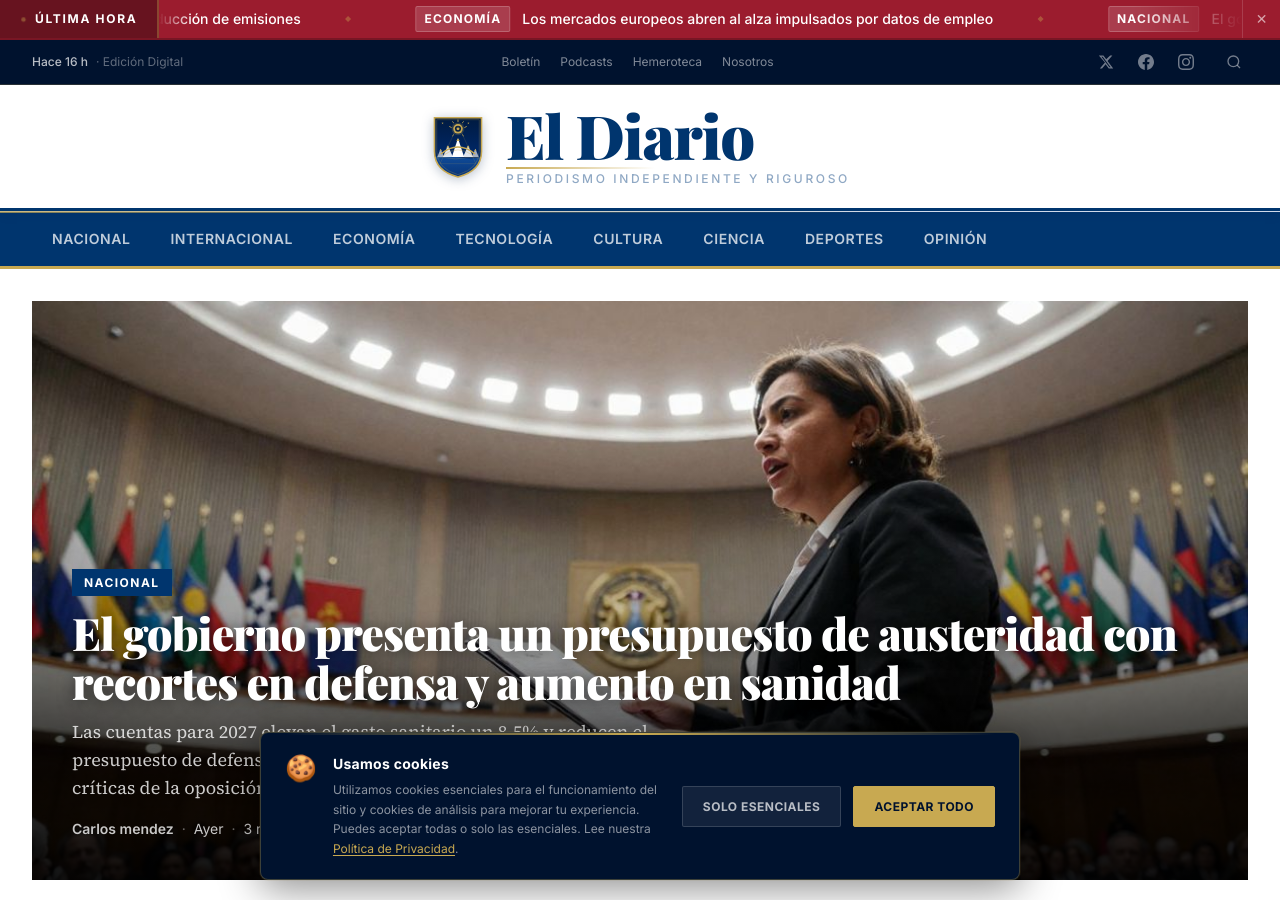
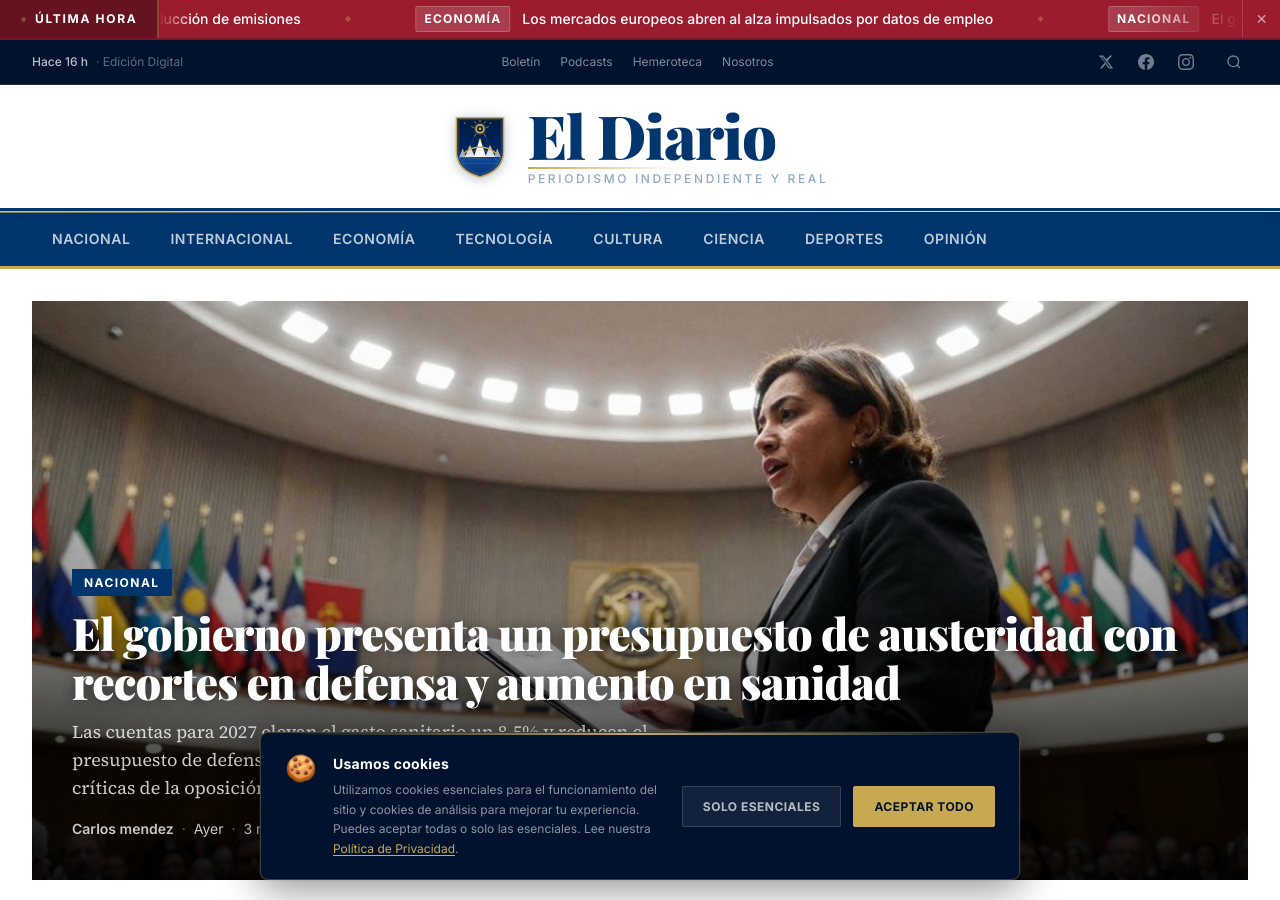
Before and after one commit to renedev0284-creator/Periodico, a Jekyll site: the page built from index.html, in a window 1280 px wide and 900 px high. Built offline with Jekyll 4.4.1, drawn with Linux system fonts in a browser that asks for light colours; some web fonts are replaced; the list of posts is cut into pages by our own code.

Commit message:
Add periodismo independiente y verás en la descripción del sitio

```diff
--- a/_config.yml
+++ b/_config.yml
@@ -5,7 +5,7 @@
 
 # --- Identidad del sitio ---
 title: "El Diario"
-subtitle: "Periodismo independiente y riguroso"
+subtitle: "Periodismo independiente y real"
 description: "Noticias verificadas, análisis profundo y periodismo de calidad para lectores exigentes."
 long_description: "El Diario es un medio digital comprometido con la verdad, la independencia editorial y el rigor informativo. Cobertura nacional e internacional de actualidad, economía, cultura, tecnología y más."
 
```
